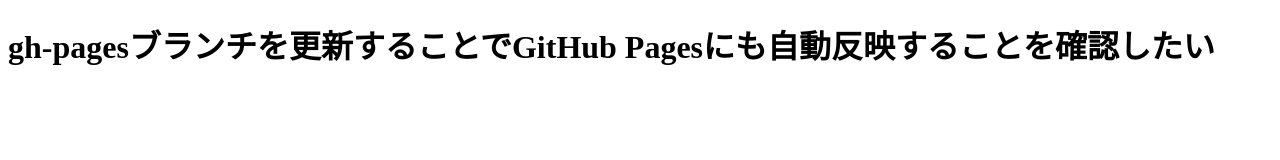
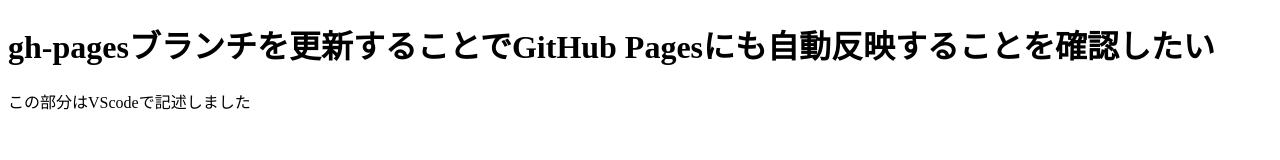
Before and after one commit to masahitosonoda/git-study2, a plain HTML site: page secondindex.html in a window 1280 px wide. Drawn offline with Linux system fonts and the light colour scheme.

Commit message:
練習問題のコミット

```diff
--- a/secondindex.html
+++ b/secondindex.html
@@ -6,5 +6,6 @@
 </head>
 <body>
     <h1>gh-pagesブランチを更新することでGitHub Pagesにも自動反映することを確認したい</h1>
+    <p>この部分はVScodeで記述しました</p>
 </body>
 </html>
```
